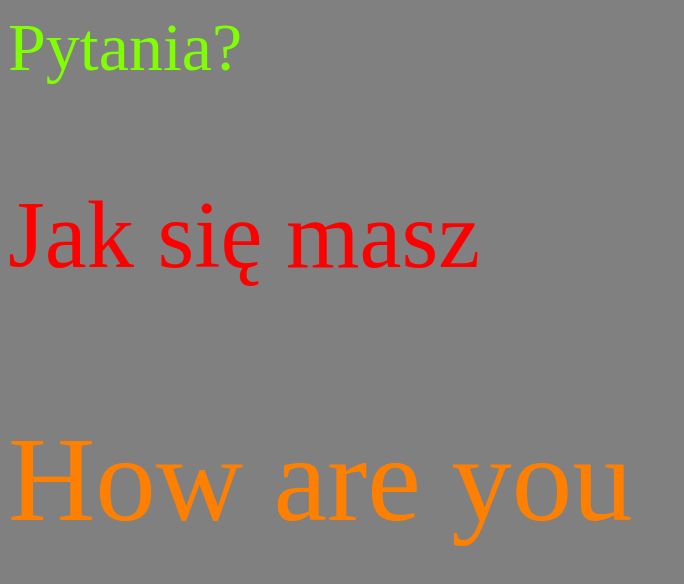
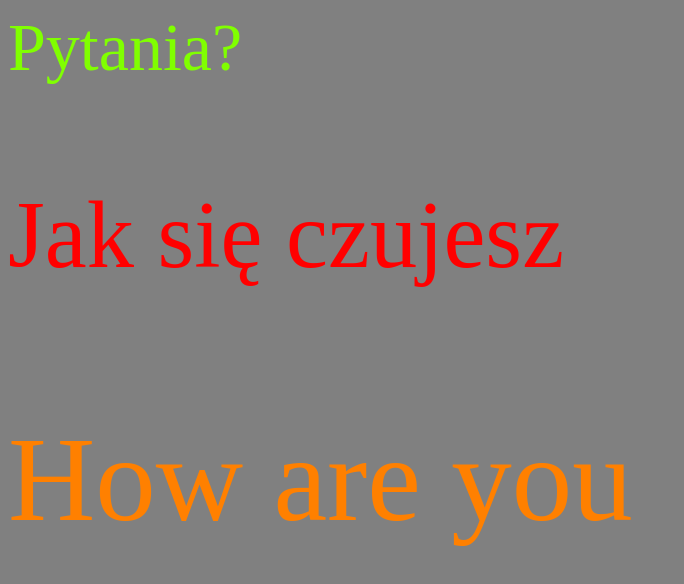
Before and after one commit to masiiu/Z58-Z66CSS, a plain HTML site: page scha_z62.html in a window 1280 px wide. Shown: the whole page, without its empty margins (0-684 px from the left). Drawn offline with Linux system fonts and the light colour scheme.

Commit message:
Update scha_z62.html

```diff
--- a/scha_z62.html
+++ b/scha_z62.html
@@ -6,7 +6,7 @@
 </head>
 <body style="background-color: gray;">
 	<p> Pytania?
-	<p lang="pl">Jak się masz</p>
+	<p lang="pl">Jak się czujesz</p>
 	<p lang="en">How are you</p>
 </body>
 </html>
```
